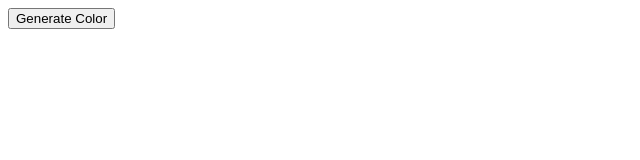
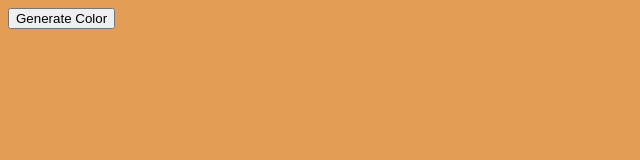
Before and after one commit to prawin10/fsd-05-js, a website: page app/color-flipper/index.html in a window 1280 px wide. Both pictures are taken after a click on the button "Generate Color". Shown: the whole page, without its empty margins (0-640 px from the left). Drawn offline with Linux system fonts and the light colour scheme.

Commit message:
js practise

```diff
--- a/app/color-flipper/index.html
+++ b/app/color-flipper/index.html
@@ -6,7 +6,7 @@
     <meta name="viewport" content="width=device-width, initial-scale=1.0">
     <title>Document</title>
 </head>
-<body>
+<body id="body-tag">
     <button id="color-generator">Generate Color</button>
     <script src="main.js"></script>
 </body>
--- a/app/color-flipper/main.js
+++ b/app/color-flipper/main.js
@@ -1,21 +1,24 @@
 // 1. Trigger event when user click on the event.
 let myButton = document.getElementById('color-generator');
-console.log(document);
-console.log(document.getElementById);
-console.log(myButton);
+ console.log(document);
+ console.log(document.getElementById);
+ console.log(myButton);
 
 myButton.addEventListener('click',function()
 {
-    console.log('Fabevy');
+   // console.log('generateRandomColor');(just how many click function in generateRandomColor).
+   let randomColor = generateRandomColor(),
+     bodyTag = document.getElementById('body-tag');
+    bodyTag.style.backgroundColor = randomColor;
 })
-
-// 2. Write a function to generate random color.
 
 function getRandomInt(min, max) {
     min = Math.ceil(min);
     max = Math.floor(max);
     return Math.floor(Math.random() * (max - min + 1)) + min;
 }
+
+// 2. Write a function to generate random color.
 
 function generateRandomColor(){
     let red, green, blue, style,
@@ -27,9 +30,9 @@ function generateRandomColor(){
      green = getRandomInt(0, 255);
      blue = getRandomInt(0, 255);
 
-    console.log(red, green, blue);
+
 
     style = head + red + seperator + green + seperator + blue + tail;
 
-    console.log(style);
+    return style;
 }
```
